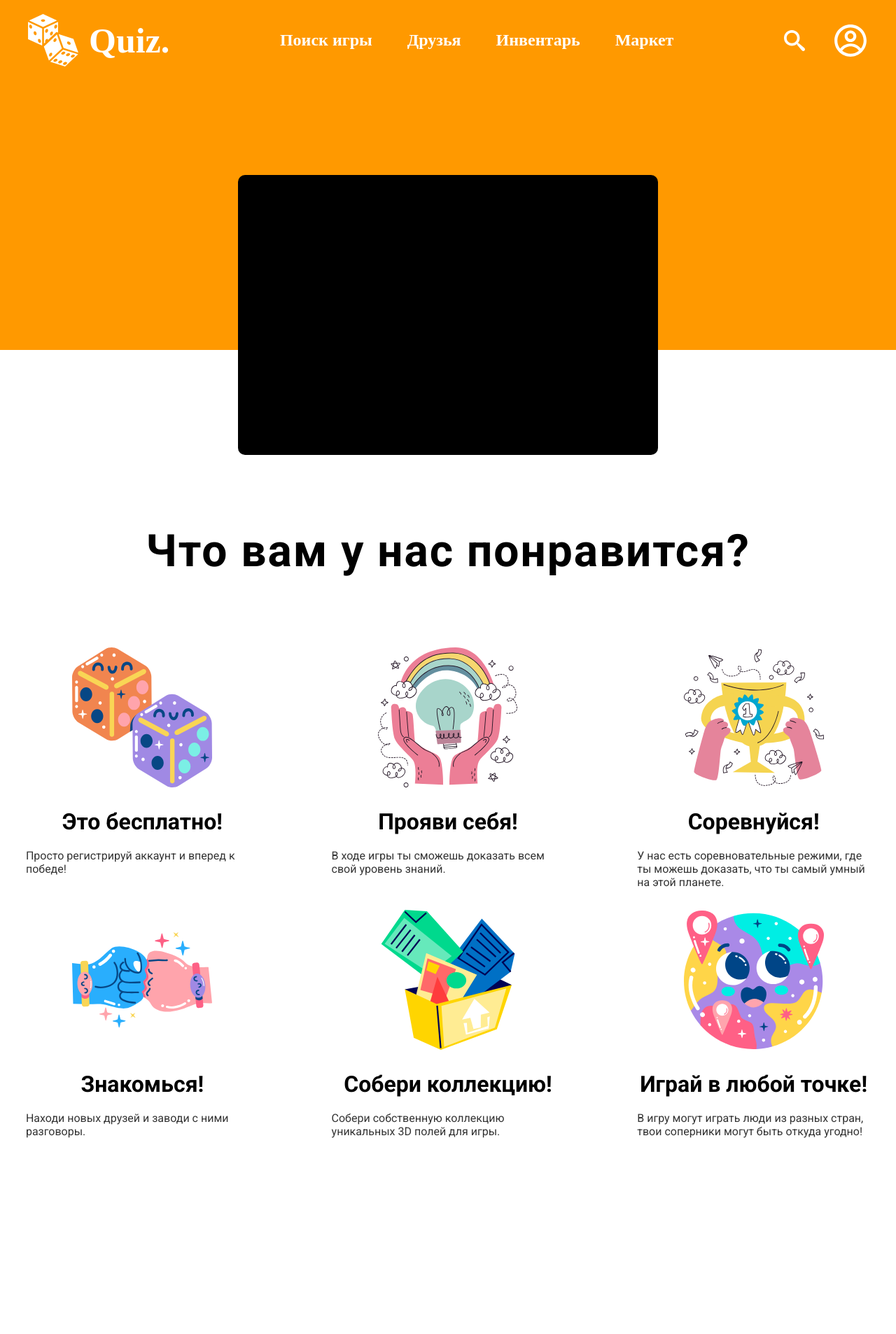
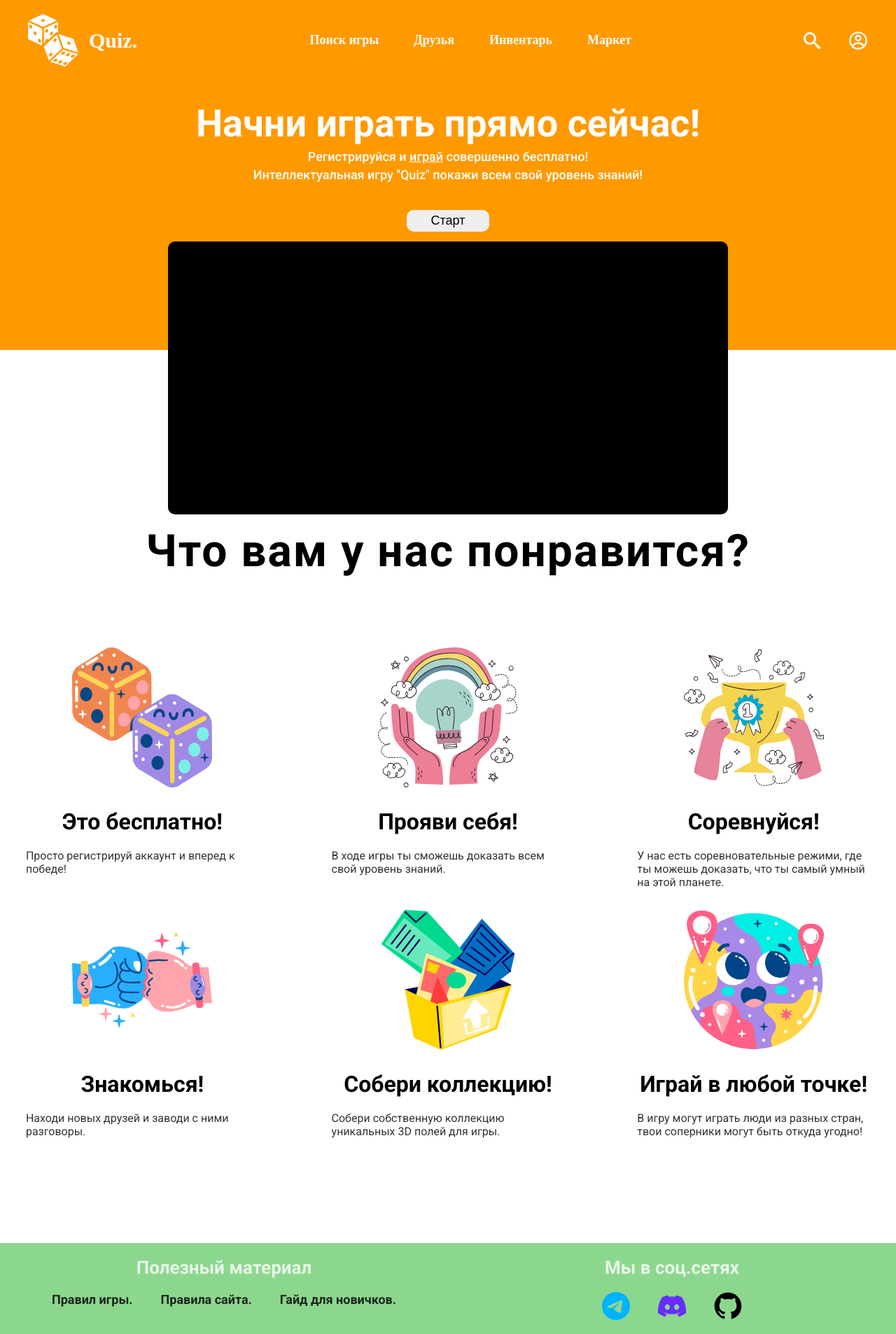
Before and after one commit to HHussHH/Quiz, a React (Create React App) app: page / in a window 1280 px wide. Shown: the whole page at 70% size. Before the commit the page ends 1776 px from the top, so only its background shows below. Built offline with nearby package versions, Linux system fonts and the light colour scheme.

Commit message:
added full start page

```diff
--- a/src/App.tsx
+++ b/src/App.tsx
@@ -2,12 +2,14 @@ import React from "react";
 
 import Header from "./components/Header/Header";
 import Rules from "./components/Rules/Rules";
+import Footer from "./components/Footer/Footer";
 
 function App() {
   return (
     <div className="App">
       <Header />
       <Rules />
+      <Footer />
     </div>
   );
 }
--- /dev/null
+++ b/src/components/Footer/Footer.tsx
@@ -0,0 +1,34 @@
+import styles from "./footer.module.scss";
+import { BsTelegram } from "react-icons/bs";
+import { SiDiscord } from "react-icons/si";
+import { RxGithubLogo } from "react-icons/rx";
+const Footer = () => {
+  return (
+    <footer className={styles.footer}>
+      <div className={styles.col}>
+        <h2 className={styles.title}>Полезный материал</h2>
+        <div className={styles.links}>
+          <a className={styles.link} href="#">
+            Правил игры.
+          </a>
+          <a className={styles.link} href="#">
+            Правила сайта.
+          </a>
+          <a className={styles.link} href="#">
+            Гайд для новичков.
+          </a>
+        </div>
+      </div>
+      <div className={styles.col}>
+        <h2 className={styles.title}>Мы в соц.сетях</h2>
+        <div className={styles.links}>
+          <BsTelegram size={40} color="#00b3ff" />
+          <SiDiscord size={40} color="#662eff" />
+          <RxGithubLogo size={40} />
+        </div>
+      </div>
+    </footer>
+  );
+};
+
+export default Footer;
--- /dev/null
+++ b/src/components/Footer/footer.module.scss
@@ -0,0 +1,40 @@
+.footer {
+  width: 100%;
+  min-height: 100px;
+  background-color: #17af1c7e;
+  display: flex;
+  flex-wrap: wrap;
+}
+
+.col {
+  width: 50%;
+
+  text-align: center;
+  .title {
+    color: #ffffffcc;
+    font-family: "Roboto", sans-serif;
+    font-size: 26px;
+    margin-top: 20px;
+  }
+  &:first-child {
+    background: none;
+  }
+
+  display: flex;
+  flex-direction: column;
+  gap: 20px;
+}
+.links {
+  display: flex;
+  align-items: center;
+  justify-content: center;
+  gap: 40px;
+  margin-bottom: 20px;
+}
+
+.link {
+  color: #000000d3;
+  font-size: 18px;
+  font-weight: 700;
+  font-family: "Roboto", sans-serif;
+}
--- a/src/components/Header/Header.tsx
+++ b/src/components/Header/Header.tsx
@@ -5,9 +5,23 @@ const Header = () => {
   return (
     <div className={styles.header}>
       <NavBar />
+      <Intro />
       <Panel />
     </div>
   );
 };
+
+const Intro = () => (
+  <header className={styles.intro}>
+    <h1 className={styles.title}>Начни играть прямо сейчас!</h1>
+    <p className={styles.text}>
+      Регистрируйся и <span>играй</span> совершенно бесплатно!
+    </p>
+    <p className={styles.text}>
+      Интеллектуальная игру "Quiz" покажи всем свой уровень знаний!
+    </p>
+    <button className={styles.btn}>Старт</button>
+  </header>
+);
 const Panel = () => <div className={styles.panel} />;
 export default Header;
--- a/src/components/Header/header.module.scss
+++ b/src/components/Header/header.module.scss
@@ -8,13 +8,50 @@
 .panel {
   position: absolute;
 
-  width: 600px;
-  height: 400px;
+  width: 800px;
+  height: 390px;
   background-color: #000;
 
   left: 50%;
-  top: 10%;
+  top: 30%;
   transform: translate3d(-50%, 50%, 0);
 
   border-radius: 10px;
 }
+
+.intro {
+  display: flex;
+  flex-direction: column;
+  margin-top: 50px;
+  gap: 5px;
+  align-items: center;
+}
+
+.title {
+  font-size: 54px;
+  color: #fff;
+  font-family: "Roboto", sans-serif;
+}
+
+.text {
+  font-weight: 500;
+  color: #fff;
+  span {
+    text-decoration: underline;
+    cursor: pointer;
+  }
+  font-size: 18px;
+  font-family: "Roboto", sans-serif;
+}
+
+.btn {
+  margin-top: 35px;
+  transition: all 0.6s linear;
+  &:hover {
+    box-shadow: 10px 0px 25px;
+  }
+  padding: 5px 35px;
+  border: none;
+  font-size: 18px;
+  border-radius: 10px;
+}
--- a/src/components/NavBar/NavBar.module.scss
+++ b/src/components/NavBar/NavBar.module.scss
@@ -5,7 +5,7 @@
   cursor: pointer;
   span {
     font-weight: 700;
-    font-size: 50px;
+    font-size: 30px;
     color: #fff;
   }
 }
@@ -22,7 +22,7 @@
     li {
       color: #ffffff;
       font-weight: 700;
-      font-size: 24px;
+      font-size: 18px;
       cursor: pointer;
     }
   }
--- a/src/components/NavBar/NavBar.tsx
+++ b/src/components/NavBar/NavBar.tsx
@@ -4,7 +4,7 @@ import { CgProfile } from "react-icons/cg";
 import { ReactComponent as LogoIcon } from "../../img/logo.svg";
 const NavBar = () => {
   return (
-    <header className={styles.nav}>
+    <div className={styles.nav}>
       <div className="container">
         <nav className={styles.menu}>
           <div className={styles.logo}>
@@ -17,12 +17,12 @@ const NavBar = () => {
             <li>Маркет</li>
           </ul>
           <div className={styles.profile}>
-            <ImSearch color="white" size={30} />
-            <CgProfile color="white" size={50} />
+            <ImSearch color="white" size={24} />
+            <CgProfile color="white" size={28} />
           </div>
         </nav>
       </div>
-    </header>
+    </div>
   );
 };
 
--- a/src/index.css
+++ b/src/index.css
@@ -4,6 +4,8 @@
   margin: 0;
   padding: 0;
   list-style: none;
+  text-decoration: none;
+  color: inherit;
 }
 
 .container {
```
Also changed, not shown: 2 other files (tests, documents, lock files or other folders).
